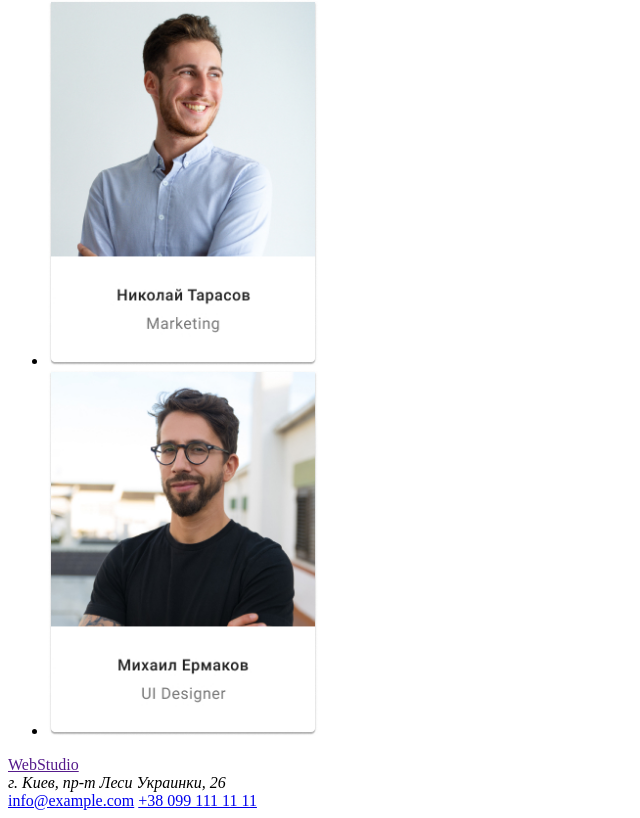
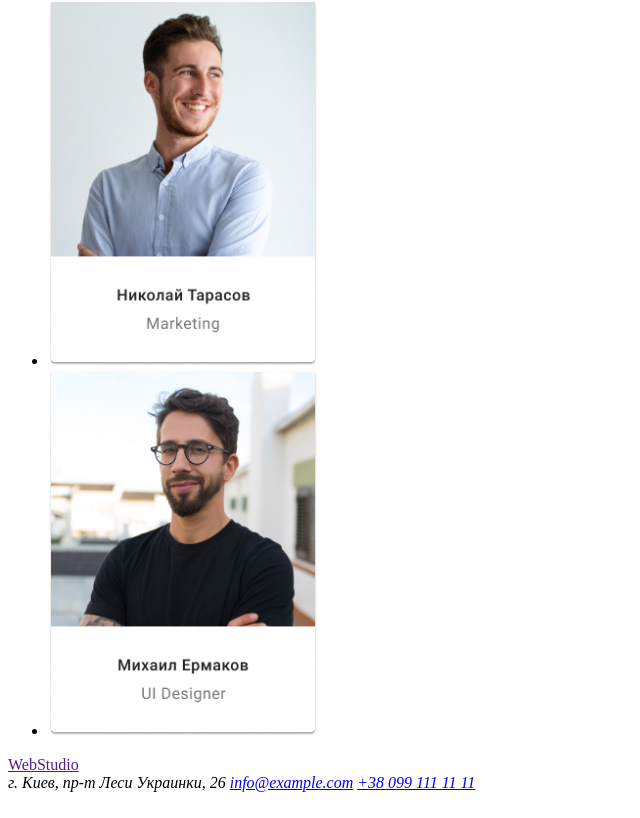
Before and after one commit to VictoriaWii/goit-markup-hw-01, a plain HTML site: page index.html in a window 1280 px wide. Shown: the part 2341-3159 px from the top of the page, without its empty margins (0-640 px from the left). Drawn offline with Linux system fonts and the light colour scheme.

Commit message:
изменяет содержимое тега address

```diff
--- a/index.html
+++ b/index.html
@@ -115,9 +115,11 @@
       </section>
       <footer>
         <a lang="en" href="">WebStudio</a>
-        <address>г. Киев, пр-т Леси Украинки, 26</address>
-        <a href="mailto:info@example.com">info@example.com</a>
-        <a href="tel:+380991111111">+38 099 111 11 11</a>
+        <address>
+          г. Киев, пр-т Леси Украинки, 26
+          <a href="mailto:info@example.com">info@example.com</a>
+          <a href="tel:+380991111111">+38 099 111 11 11</a>
+        </address>
       </footer>
     </main>
   </body>
```
